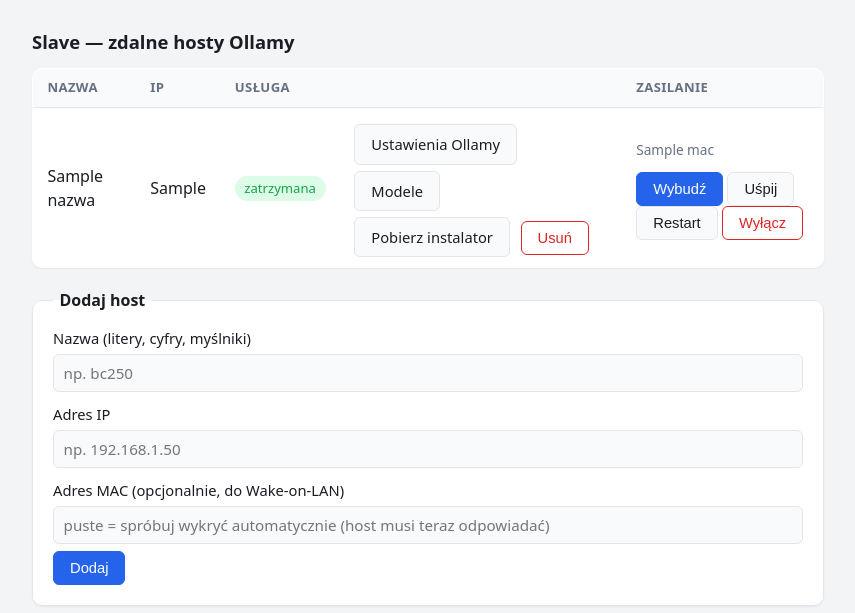
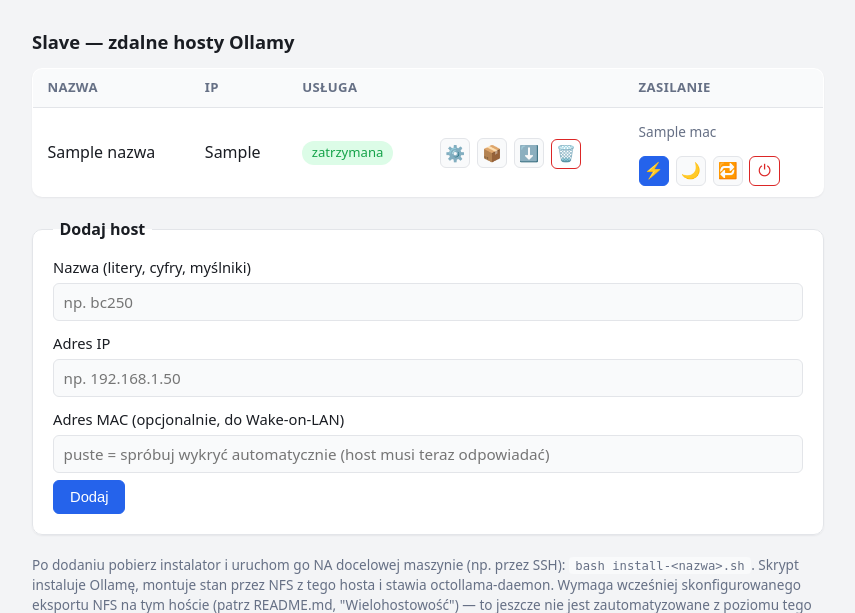
Before and after one commit to cyryllo/OctoLlama, a Flask app: template web/templates/slave.html in a window 1280 px wide. Shown: the part 132-745 px from the top of the page, without its empty margins (212-1067 px from the left). Run offline with Flask 3, Linux system fonts and the light colour scheme; the template is opened without the code that fills it: most values are stand-ins (such as "Sample title", 1, 10 or a date in 2020).

Commit message:
Turn Slave tab action buttons into icon-only squares with tooltips
The row of text buttons per host (settings/models/installer/delete/
wake/detect-MAC/suspend/restart/power-off) was cramped. Replace them
with square icon buttons (.btn-icon) using the existing title attribute
for the label, shown as a native tooltip on hover instead of always
taking up horizontal space.

```diff
--- a/web/static/style.css
+++ b/web/static/style.css
@@ -233,6 +233,18 @@
 
 form.inline { display: inline; }
 
+.btn-icon {
+  display: inline-flex;
+  align-items: center;
+  justify-content: center;
+  width: 1.9rem;
+  height: 1.9rem;
+  padding: 0;
+  margin: 0.15rem 0.15rem 0 0;
+  font-size: 1rem;
+  line-height: 1;
+}
+
 table {
   width: 100%;
   border-collapse: collapse;
--- a/web/templates/slave.html
+++ b/web/templates/slave.html
@@ -25,36 +25,36 @@
             {% endif %}
           </td>
           <td>
-            <a href="{{ url_for('slave_ollama_widok', nazwa=h.nazwa) }}" class="btn">{{ _("Ustawienia Ollamy") }}</a>
-            <a href="{{ url_for('modele_widok', nazwa=h.nazwa) }}" class="btn">{{ _("Modele") }}</a>
-            <a href="{{ url_for('slave_instalator', nazwa=h.nazwa) }}" class="btn">{{ _("Pobierz instalator") }}</a>
+            <a href="{{ url_for('slave_ollama_widok', nazwa=h.nazwa) }}" class="btn btn-icon" title="{{ _('Ustawienia Ollamy') }}">⚙️</a>
+            <a href="{{ url_for('modele_widok', nazwa=h.nazwa) }}" class="btn btn-icon" title="{{ _('Modele') }}">📦</a>
+            <a href="{{ url_for('slave_instalator', nazwa=h.nazwa) }}" class="btn btn-icon" title="{{ _('Pobierz instalator') }}">⬇️</a>
             <form method="post" action="{{ url_for('slave_usun', nazwa=h.nazwa) }}" class="inline">
-              <button type="submit" class="danger">{{ _("Usuń") }}</button>
+              <button type="submit" class="danger btn-icon" title="{{ _('Usuń') }}">🗑️</button>
             </form>
           </td>
           <td>
             {% if h.mac %}
               <small>{{ h.mac }}</small>
               <form method="post" action="{{ url_for('slave_wybudz', nazwa=h.nazwa) }}" class="inline">
-                <button type="submit" class="primary">{{ _("Wybudź") }}</button>
+                <button type="submit" class="primary btn-icon" title="{{ _('Wybudź') }}">⚡</button>
               </form>
             {% else %}
               <small>{{ _("brak MAC") }}</small>
               <form method="post" action="{{ url_for('slave_wykryj_mac', nazwa=h.nazwa) }}" class="inline">
-                <button type="submit">{{ _("Wykryj MAC") }}</button>
+                <button type="submit" class="btn-icon" title="{{ _('Wykryj MAC') }}">🔍</button>
               </form>
             {% endif %}
             <form method="post" action="{{ url_for('slave_zasilanie', nazwa=h.nazwa) }}" class="inline">
               <input type="hidden" name="akcja" value="suspend">
-              <button type="submit">{{ _("Uśpij") }}</button>
+              <button type="submit" class="btn-icon" title="{{ _('Uśpij') }}">🌙</button>
             </form>
             <form method="post" action="{{ url_for('slave_zasilanie', nazwa=h.nazwa) }}" class="inline">
               <input type="hidden" name="akcja" value="reboot">
-              <button type="submit">{{ _("Restart") }}</button>
+              <button type="submit" class="btn-icon" title="{{ _('Restart') }}">🔁</button>
             </form>
             <form method="post" action="{{ url_for('slave_zasilanie', nazwa=h.nazwa) }}" class="inline">
               <input type="hidden" name="akcja" value="poweroff">
-              <button type="submit" class="danger">{{ _("Wyłącz") }}</button>
+              <button type="submit" class="danger btn-icon" title="{{ _('Wyłącz') }}">⏻</button>
             </form>
           </td>
         </tr>
```
Also changed, not shown: 1 other file.
